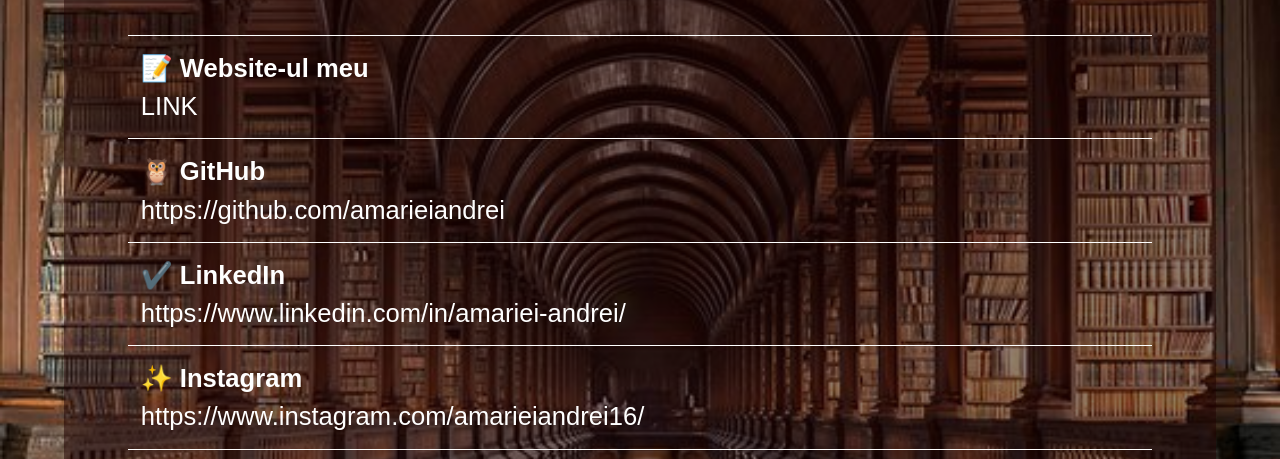
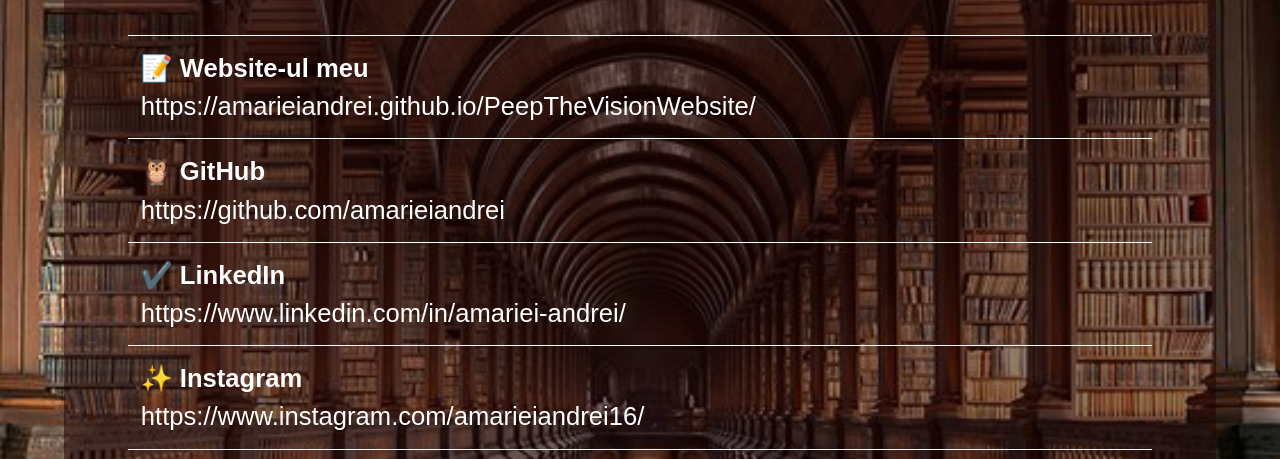
Before and after one commit to amarieiandrei/LinksWebApplication, a plain HTML site: page index.html in a window 1280 px wide. Shown: the part 285-744 px from the top of the page. Drawn offline with Linux system fonts and the light colour scheme.

Commit message:
UpdateLinkToMyWebsite

```diff
--- a/index.html
+++ b/index.html
@@ -37,10 +37,10 @@
             <main>
                 <ul class="ListaLinkuri">
                     <li class="ListaElement">
-                        <a href="URL" class="ListaLink"
+                        <a href="https://amarieiandrei.github.io/PeepTheVisionWebsite/" class="ListaLink"
                         title="Intra pe site-ul meu acum">
                             <h2 class="ListaTitlu">📝 Website-ul meu</h2>
-                            <p class="ListaText">LINK</p>
+                            <p class="ListaText">https://amarieiandrei.github.io/PeepTheVisionWebsite/</p>
                         </a>
                     </li>
                     <li class="ListaElement">
```
